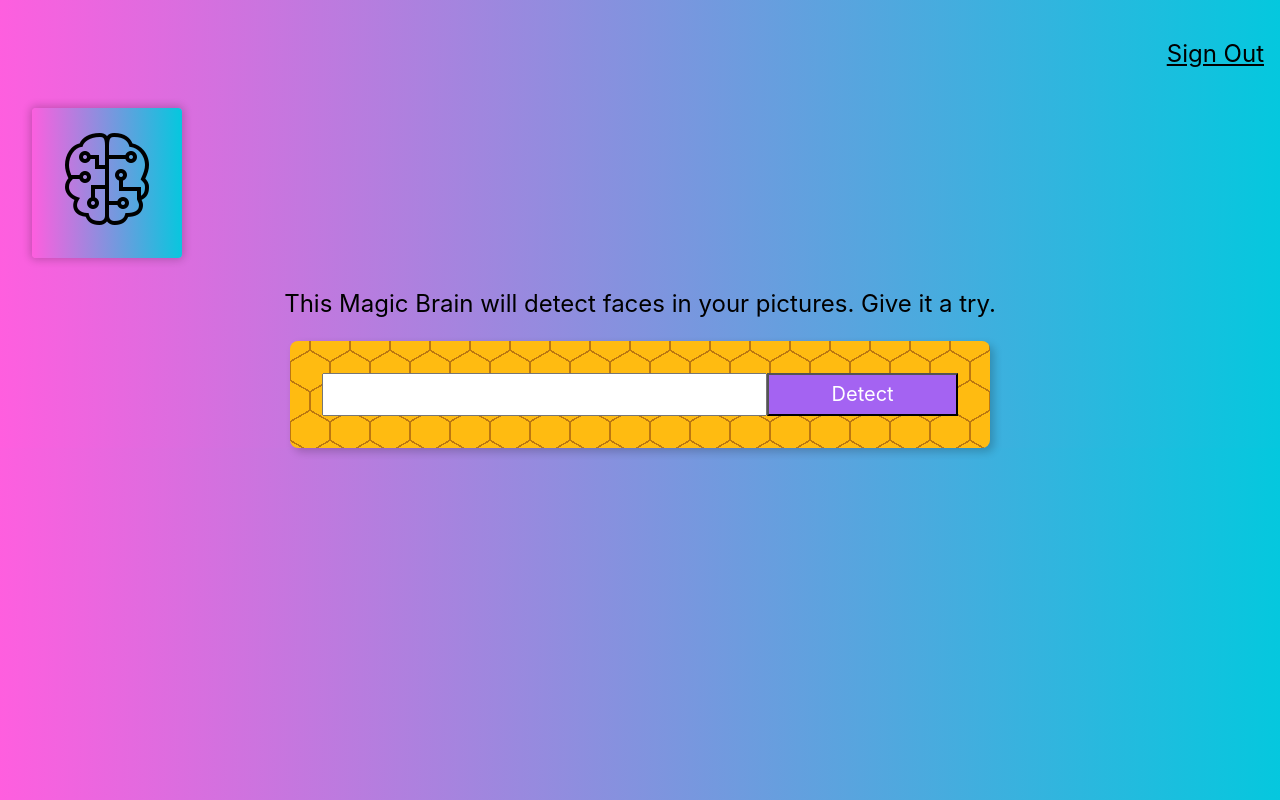
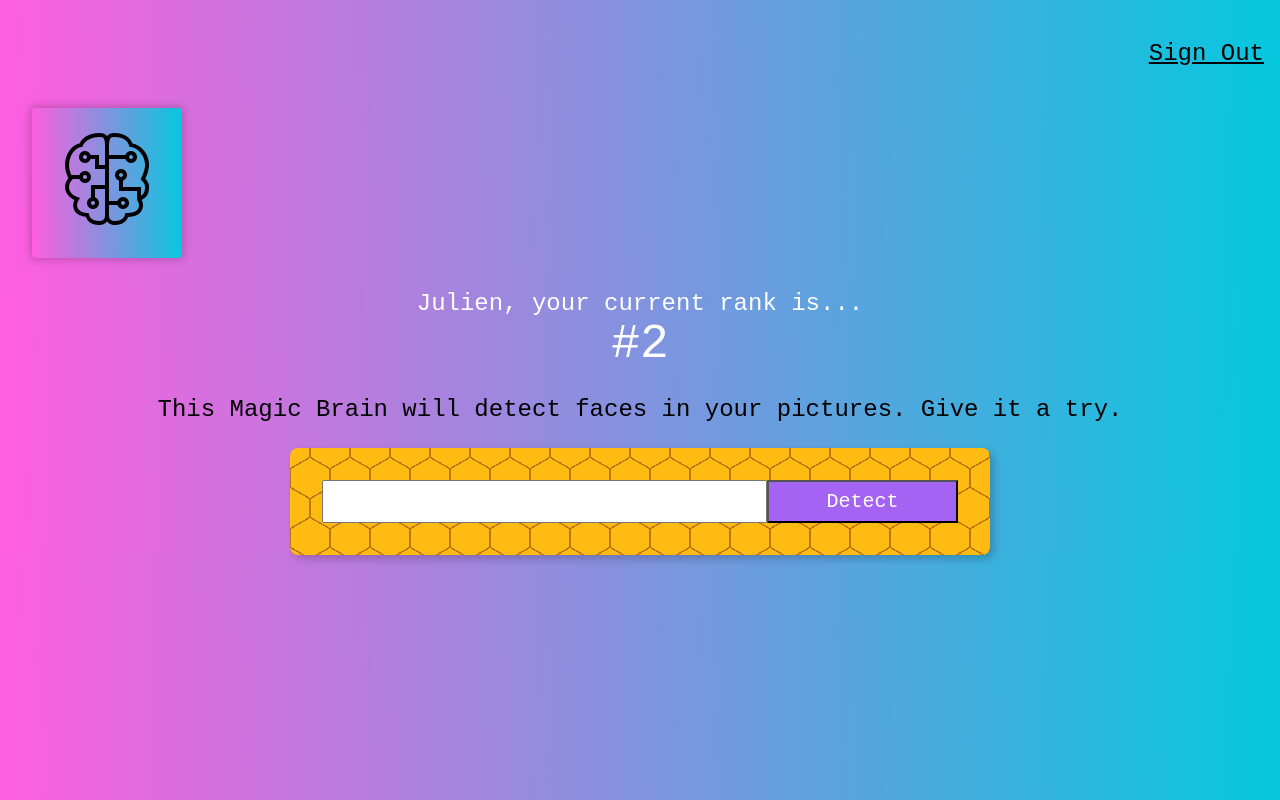
Before and after one commit to jatanassian/face-recognition, a React (Create React App) app in the folder frontend/: page / in a window 1280 px wide. Built offline with nearby package versions, Linux system fonts and the light colour scheme.

Commit message:
add rank component

```diff
--- a/frontend/src/App.js
+++ b/frontend/src/App.js
@@ -1,6 +1,7 @@
 import Navigation from './components/navigation/Navigation';
 import Logo from './components/logo/Logo';
 import ImageLinkForm from './components/image-link-form/ImageLinkForm';
+import Rank from './components/rank/Rank';
 import './App.css';
 
 const App = () => {
@@ -8,6 +9,7 @@
     <div className='App'>
       <Navigation />
       <Logo />
+      <Rank />
       <ImageLinkForm />
       {/* <FaceRecognition /> */}
     </div>
--- /dev/null
+++ b/frontend/src/components/rank/Rank.jsx
@@ -0,0 +1,10 @@
+const Rank = () => {
+  return (
+    <div>
+      <div className='white f3'>Julien, your current rank is...</div>
+      <div className='white f1'>#2</div>
+    </div>
+  );
+};
+
+export default Rank;
--- a/frontend/src/index.css
+++ b/frontend/src/index.css
@@ -1,8 +1,6 @@
 body {
   margin: 0;
-  font-family: -apple-system, BlinkMacSystemFont, 'Segoe UI', 'Roboto', 'Oxygen',
-    'Ubuntu', 'Cantarell', 'Fira Sans', 'Droid Sans', 'Helvetica Neue',
-    sans-serif;
+  font-family: 'Courier New', Courier, monospace;
   -webkit-font-smoothing: antialiased;
   -moz-osx-font-smoothing: grayscale;
   background: linear-gradient(89deg, #ff5edf 0%, #04c8de 100%);
```
